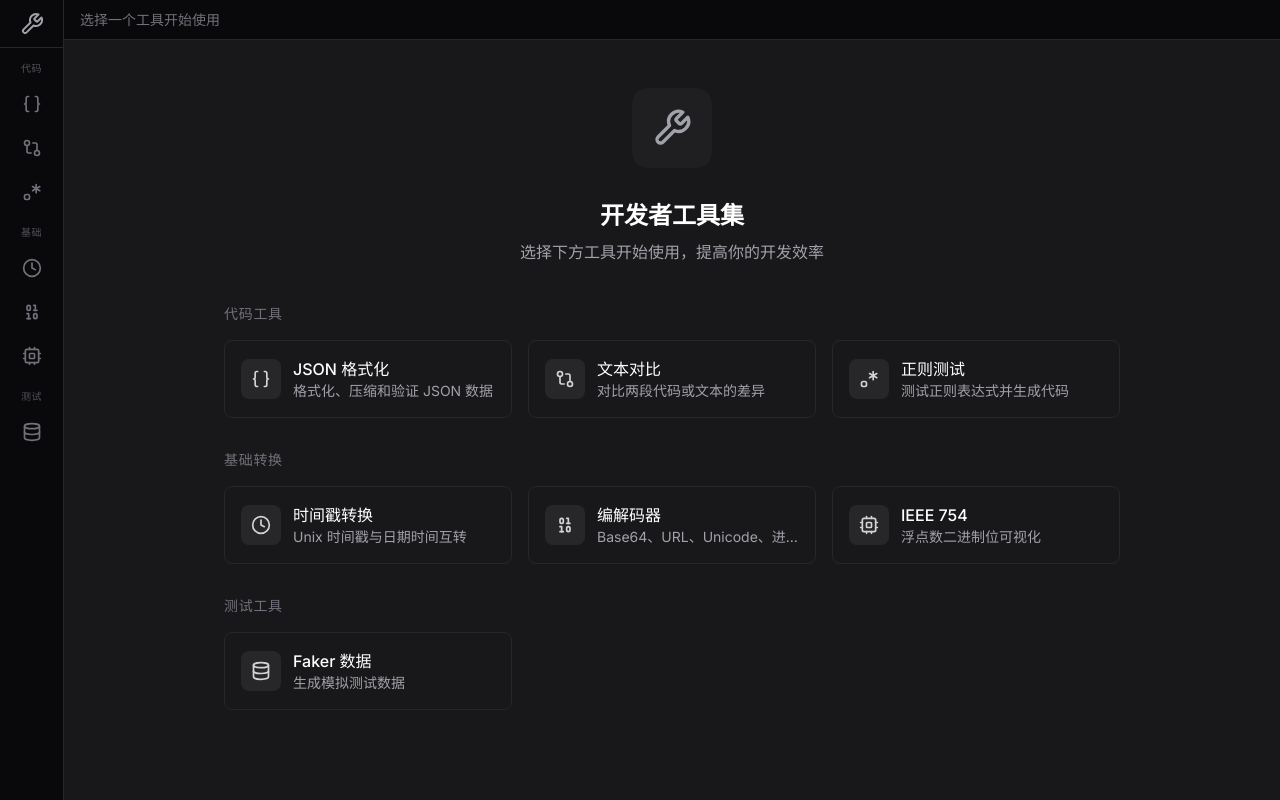
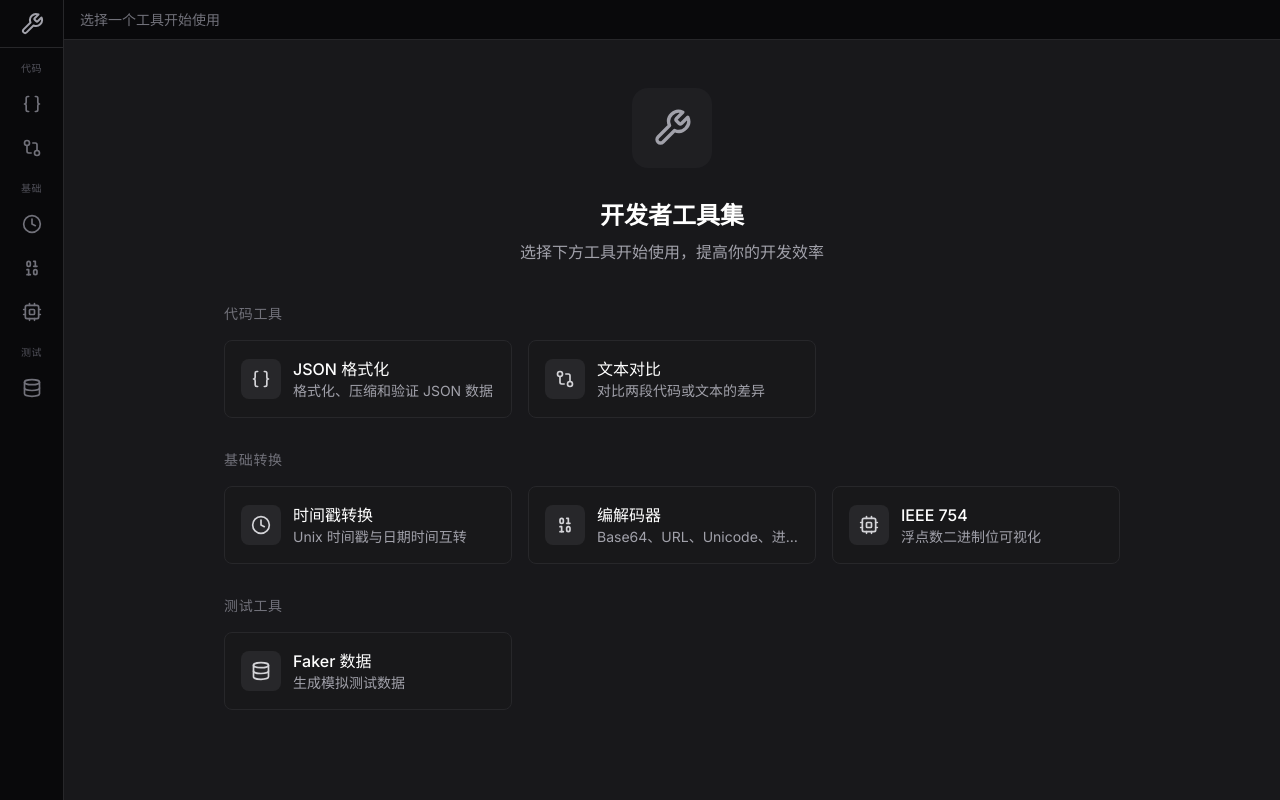
Before and after one commit to captainamari/dev-utils, a Next.js app: page / in a window 1280 px wide. Built offline with nearby package versions, Linux system fonts and the light colour scheme.

Commit message:
feat: 更新README

```diff
--- a/src/app/layout.tsx
+++ b/src/app/layout.tsx
@@ -7,6 +7,9 @@ const inter = Inter({ subsets: ["latin"] });
 export const metadata: Metadata = {
   title: "Dev Utils - 开发者工具集",
   description: "提高日常开发效率的在线工具集",
+  icons: {
+    icon: "/favicon.svg",
+  },
 };
 
 export default function RootLayout({
--- a/src/registry/tools.ts
+++ b/src/registry/tools.ts
@@ -65,14 +65,14 @@ export const toolConfigs: ToolDefinition[] = [
     component: DiffViewer,
     category: "code",
   },
-  {
-    id: "regex-tester",
-    name: "正则测试",
-    icon: Regex,
-    description: "测试正则表达式并生成代码",
-    component: RegexTester,
-    category: "code",
-  },
+  // {
+  //   id: "regex-tester",
+  //   name: "正则测试",
+  //   icon: Regex,
+  //   description: "测试正则表达式并生成代码",
+  //   component: RegexTester,
+  //   category: "code",
+  // },
   // 基础转换
   {
     id: "timestamp-convert",
```
Also changed, not shown: public/favicon.svg (added), 1 other file (tests, documents, lock files or other folders).
